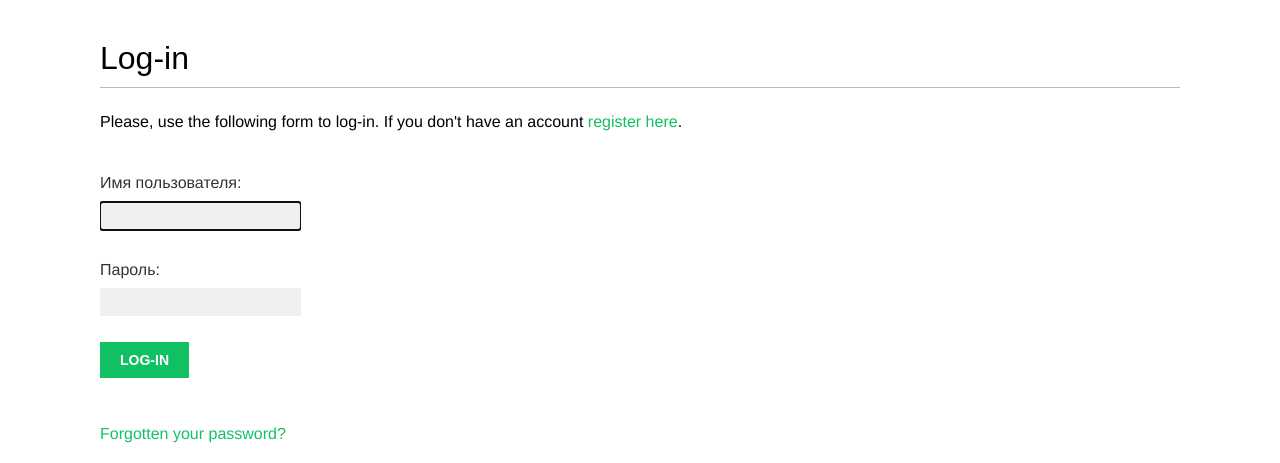
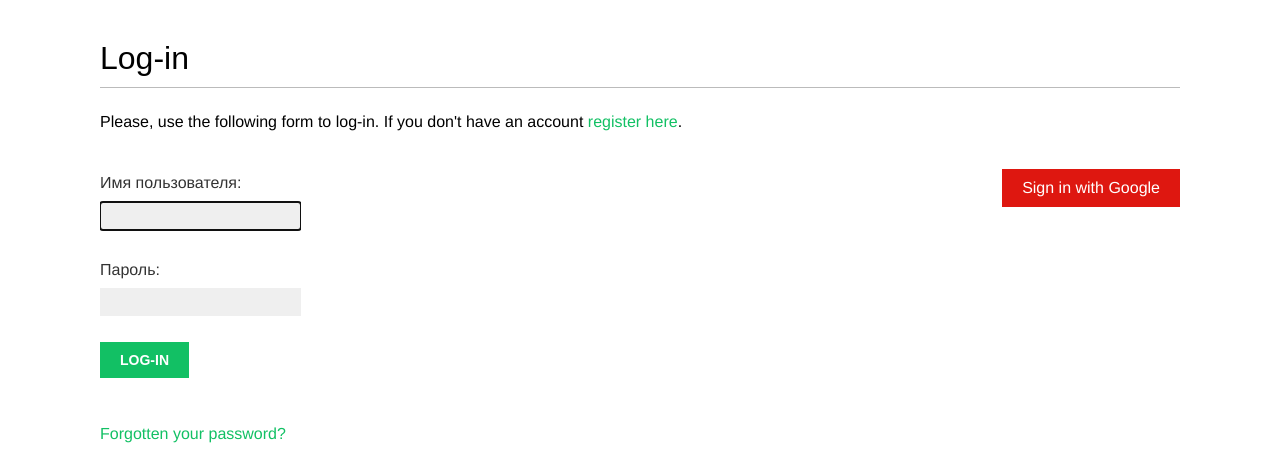
Before and after one commit to PavelRomash/website, a Django app: page /account/login/ in a window 1280 px wide. Shown: the part 47-510 px from the top of the page. Run offline with Django 5.2, Linux system fonts and the light colour scheme; some web fonts are replaced.

Commit message:
cannot auth for google. Error 401: invalid_client

```diff
--- a/account/templates/registration/login.html
+++ b/account/templates/registration/login.html
@@ -26,4 +26,13 @@
      </a>
     </p>
   </div>
+  <div class="social">
+    <ul>
+    <li class="google">
+    <a href="{% url "social:begin" "google-oauth2" %}">
+             Sign in with Google
+    </a>
+    </li>
+    </ul>
+     </div>
  {% endblock %}
--- a/config/settings.py
+++ b/config/settings.py
@@ -43,6 +43,7 @@ INSTALLED_APPS = [
     'django.contrib.staticfiles',
 
     'social_django',
+    'django_extensions', #test ssl
 ]
 
 MIDDLEWARE = [
@@ -140,5 +141,9 @@ LOGOUT_URL = 'logout'
 AUTHENTICATION_BACKENDS = [
     'django.contrib.auth.backends.ModelBackend',
     'account.authentication.EmailAuthBackend',
+    'social_core.backends.google.GoogleOAuth2',
 
 ]
+
+SOCIAL_AUTH_GOOGLE_OAUTH2_KEY = config('GOOGLE_OAUTH2_KEY')
+SOCIAL_AUTH_GOOGLE_OAUTH2_SECRET = config('GOOGLE_OAUTH2_SECRET')
```
Also changed, not shown: 1 other file.
